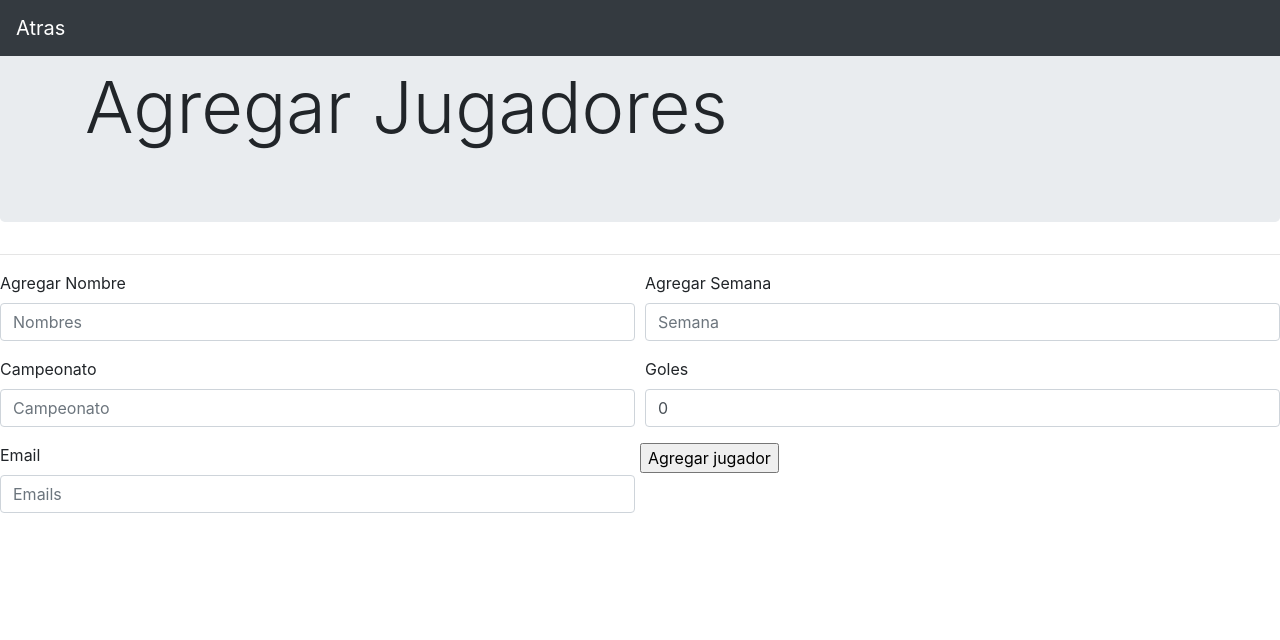
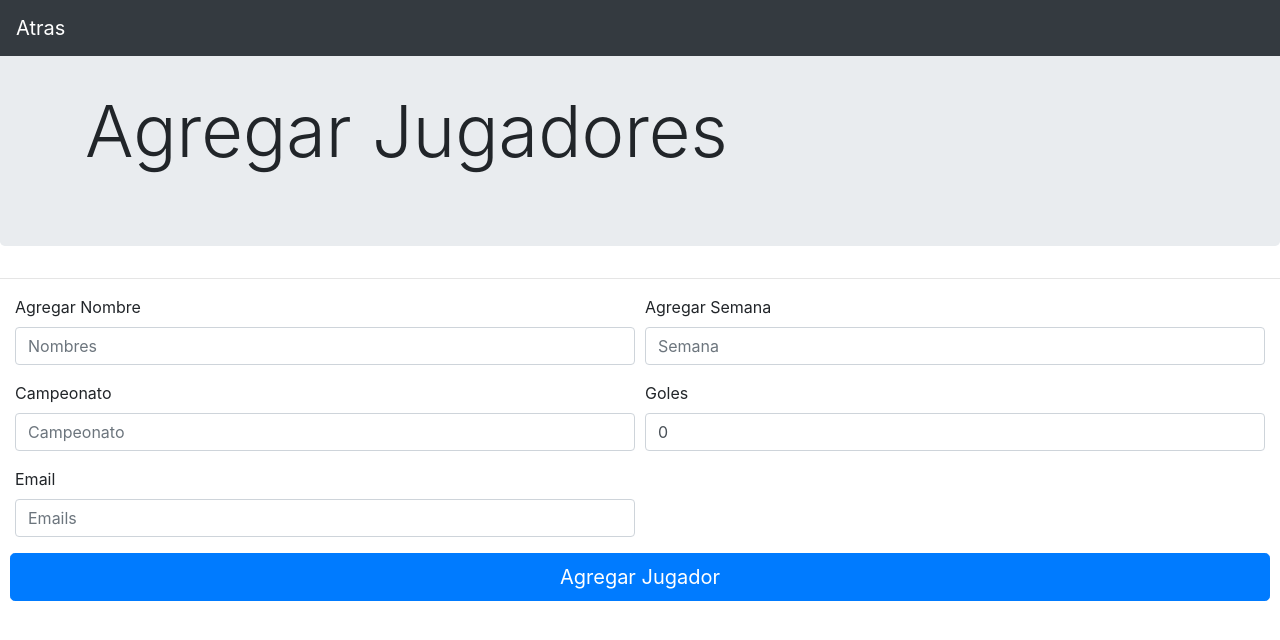
Before and after one commit to benjaxer/Campeonatos, a PHP site: page /insertar.php in a window 1280 px wide. Shown: the top 640 px of the page. Run offline with PHP 8.4, Linux system fonts and the light colour scheme; data that the repository does not hold is empty.

Commit message:
cambios en tabla y botones
cambios en las tablas de insertar y editar, ademas de agregar diferentes botones

```diff
--- a/insertar.php
+++ b/insertar.php
@@ -109,6 +109,7 @@ ini_set('display_errors', 1);
   <!-- Main jumbotron for a primary marketing message or call to action -->
   <div class="jumbotron">
     <div class="container">
+      <br>
       <h1 class="display-3">Agregar Jugadores</h1>
 
 
@@ -118,6 +119,13 @@ ini_set('display_errors', 1);
 
 
     <hr>
+     <div class="container-fluid">
+  <div class="row">
+  <div class="col-sm-0"></div>
+
+
+  <div class="col-lg-12">
+    <table id="example" class="table table-striped table-bordered" style="width:100%">
 <form action="<?php $_SERVER["PHP_SELF"]?>" method="POST">
 
       <div class="form-row">
@@ -143,12 +151,9 @@ ini_set('display_errors', 1);
       </div>
       <div>
       <input type="hidden" name="ID" value="<?php echo $id;?>">
-      <input type="submit" name="guardar" value="Agregar jugador">
      </div>
-
-
-
-
+     <hr class="mb-4">
+            <button class="btn btn-primary btn-lg btn-block" type="submit">Agregar Jugador</button>
 
 </form>
     <?php
@@ -159,7 +164,10 @@ ini_set('display_errors', 1);
           }
   $conexion->close();
     ?>
-
+</div>
+<div class="col-sm-0"></div>
+</div>
+</div>
   </div> <!-- /container -->
 
 </main>
```
Also changed, not shown: admin.php (+4 -3 lines), editar.php (+7 -6 lines).
